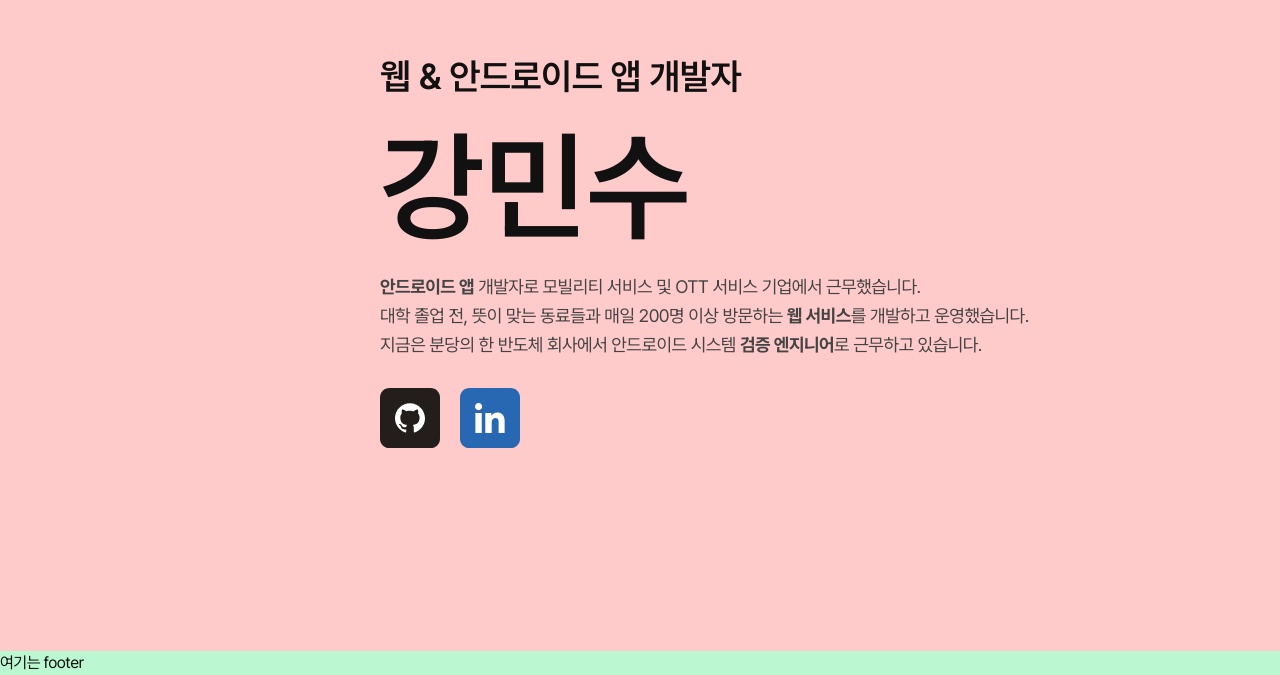
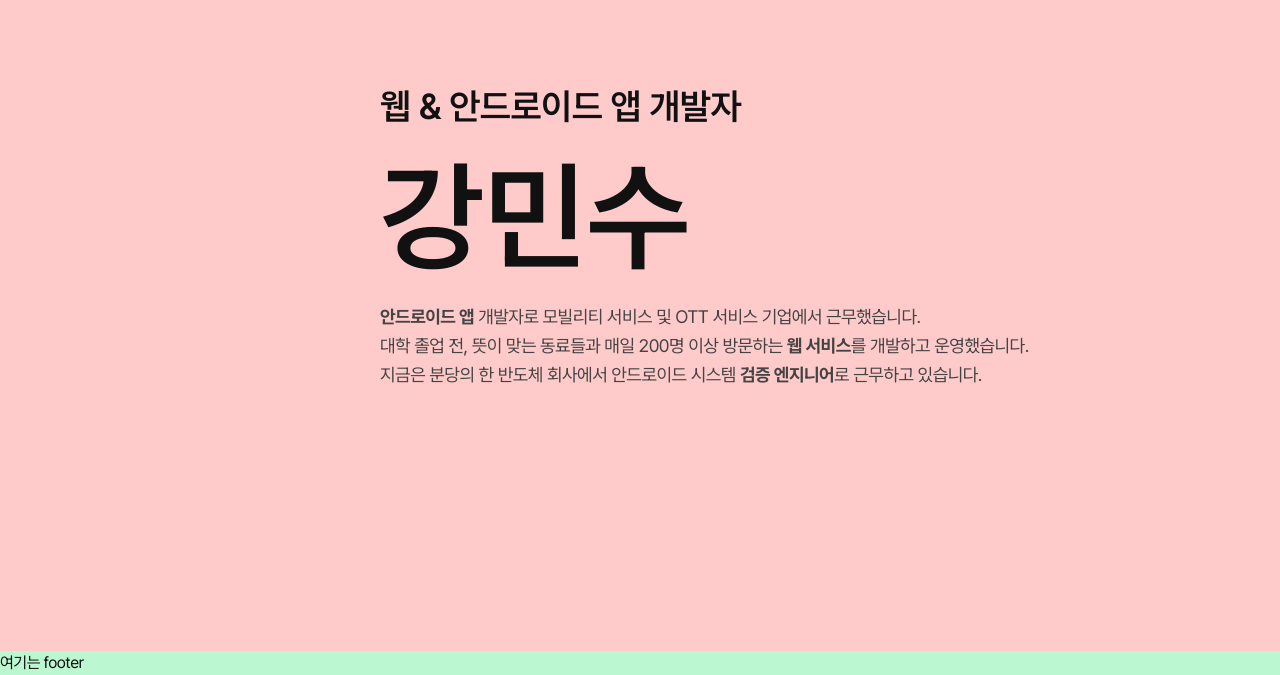
Before and after one commit to wow056/wow056.github.io, a Next.js app: page / in a window 1280 px wide. Shown: the part 949-1624 px from the top of the page. Built offline with nearby package versions, Linux system fonts and the light colour scheme.

Commit message:
svg 문제인지 확인용 푸시

```diff
--- a/app/page.tsx
+++ b/app/page.tsx
@@ -1,5 +1,5 @@
-import GitHub from "@/app/icons/github.svg";
-import LinkedIn from "@/app/icons/linkedin.svg";
+// import GitHub from "@/app/icons/github.svg";
+// import LinkedIn from "@/app/icons/linkedin.svg";
 import Link from "next/link";
 
 export default function Home() {
@@ -31,10 +31,10 @@ export default function Home() {
           </div>
           <div className="flex justify-start items-start gap-5">
             <Link href={"https://github.com/wow056"}>
-              <GitHub />
+              {/* <GitHub /> */}
             </Link>
             <Link href={"https://www.linkedin.com/in/minsu-kang-0821a2140/"}>
-              <LinkedIn />
+              {/* <LinkedIn /> */}
             </Link>
           </div>
         </div>
```
